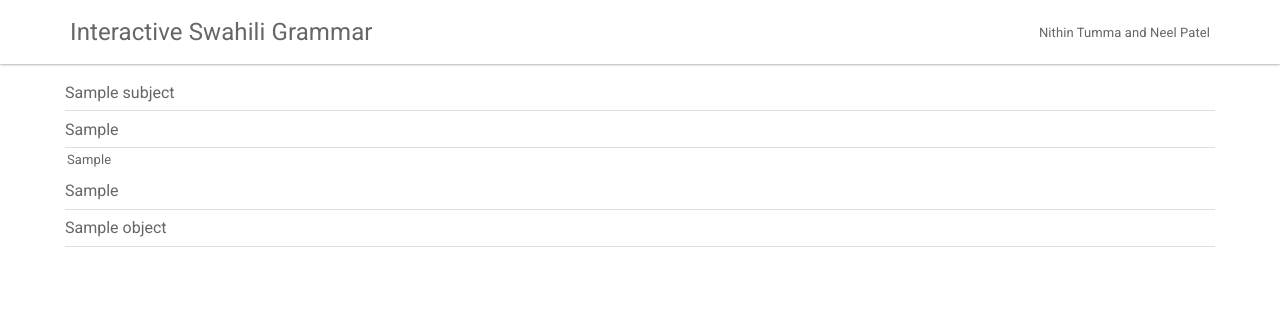
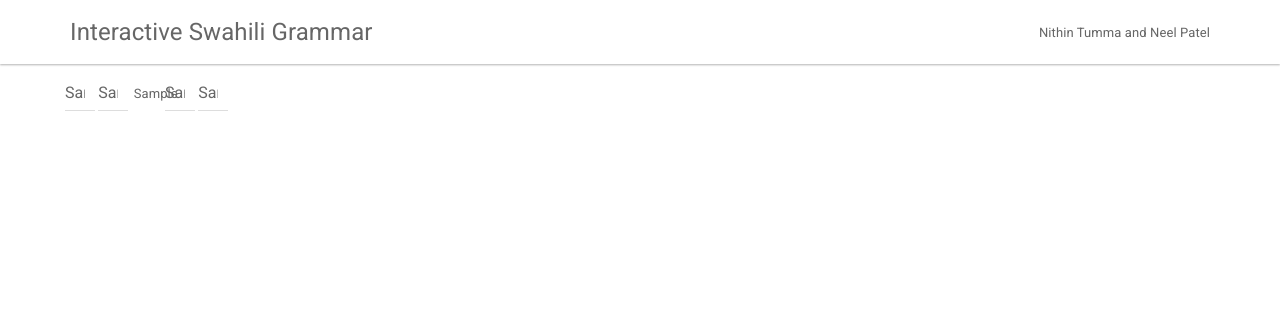
Before and after one commit to nithintumma/swahili, a Django app: template swahili/lessons/templates/lessons/home.html in a window 1280 px wide. Shown: the top 324 px of the page. Run offline with Django 3.2, Linux system fonts and the light colour scheme; the template is opened without the code that fills it: most values are stand-ins (such as "Sample title", 1, 10 or a date in 2020); parts of the project's set-up code (start-up, migrations or seed data) failed here and were passed over; some libraries are stand-ins or nearby versions.

Commit message:
Styling and generating selectable

```diff
--- a/swahili/lessons/static/lessons/css/style.css
+++ b/swahili/lessons/static/lessons/css/style.css
@@ -9,4 +9,6 @@ body {
 
 .component {
 	display: inline-block;
+	width: 30px;
+	padding-right: 10px;
 }
```
